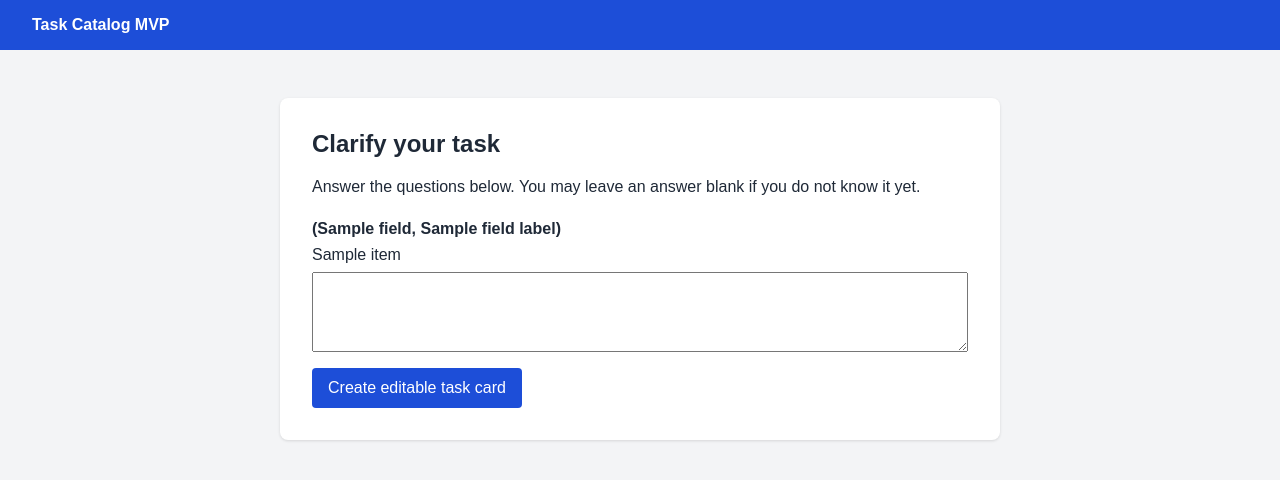
After one commit to BAITC-Hacks/hack-8bfb93dd-slivkiman, a Flask app: template templates/clarify_task.html in a window 1280 px wide. The commit adds this page. Shown: the top 480 px of the page. Run offline with Flask 3, Linux system fonts and the light colour scheme; the template is opened without the code that fills it: most values are stand-ins (such as "Sample title", 1, 10 or a date in 2020).

Commit message:
Add AI task clarification and editable task card

```diff
--- a/app.py
+++ b/app.py
@@ -1,24 +1,115 @@
+import json
+import os
+
 from flask import Flask, render_template, request
+from openai import OpenAI
 
 
 app = Flask(__name__)
 
+TASK_FIELDS = {
+    "title": "Title", "context": "Context", "business_need": "Business need",
+    "target_users": "Target users", "available_data_materials": "Available data/materials",
+    "constraints": "Constraints", "expected_result": "Expected result",
+    "success_criteria": "Success criteria", "business_contact": "Business contact",
+    "interaction_format": "Interaction format",
+}
+
+FALLBACK_QUESTIONS = [
+    {"field": "target_users", "question": "Who will use the proposed solution?"},
+    {"field": "expected_result", "question": "What result or deliverable would you like the student team to produce?"},
+    {"field": "success_criteria", "question": "How will you know the task has been completed successfully?"},
+]
+
+QUESTION_SCHEMA = {
+    "type": "object",
+    "properties": {"questions": {"type": "array", "items": {
+        "type": "object",
+        "properties": {"field": {"type": "string", "enum": list(TASK_FIELDS)}, "question": {"type": "string"}},
+        "required": ["field", "question"], "additionalProperties": False,
+    }}},
+    "required": ["questions"], "additionalProperties": False,
+}
+
+
+def validate_questions(data):
+    """Return safe question dictionaries or raise ValueError for bad AI output."""
+    if not isinstance(data, dict) or not isinstance(data.get("questions"), list):
+        raise ValueError("The response does not contain a questions list.")
+
+    questions = []
+    seen_fields = set()
+    for item in data["questions"]:
+        if not isinstance(item, dict):
+            continue
+        field = item.get("field")
+        question = item.get("question", "").strip()
+        if field in TASK_FIELDS and question and field not in seen_fields:
+            questions.append({"field": field, "question": question})
+            seen_fields.add(field)
+    if len(questions) < 3:
+        raise ValueError("Fewer than three valid questions were returned.")
+    return questions
+
+
+def generate_questions(description):
+    """Ask OpenAI for missing-information questions, with a safe fallback."""
+    api_key = os.getenv("OPENAI_API_KEY")
+    if not api_key:
+        return FALLBACK_QUESTIONS, "OpenAI is not configured, so we are using starter questions."
+
+    instructions = (
+        "You help prepare a business task card. Return only clarification questions for "
+        "information missing from the user's rough description. Do not state, assume, "
+        "infer, summarize, or invent business facts. Each question must ask about one "
+        "supplied field. Produce at least three concise, relevant questions. Do not ask "
+        "about a field already covered by the description."
+    )
+    try:
+        client = OpenAI(api_key=api_key)
+        response = client.responses.create(
+            model="gpt-4o-mini", instructions=instructions, input=description,
+            text={"format": {"type": "json_schema", "name": "clarification_questions",
+                              "strict": True, "schema": QUESTION_SCHEMA}},
+        )
+        return validate_questions(json.loads(response.output_text)), None
+    except (Exception, json.JSONDecodeError, ValueError):
+        return FALLBACK_QUESTIONS, "We could not generate AI questions right now. Starter questions are shown so you can continue."
+
 
 @app.route("/")
 def home():
-    """Show the application home page."""
     return render_template("home.html")
 
 
-@app.route("/create-task", methods=["GET", "POST"])
+@app.route("/create-task")
 def create_task():
-    """Display a task form and show the submitted rough description."""
-    description = None
+    return render_template("create_task.html")
 
-    if request.method == "POST":
-        description = request.form.get("description", "").strip()
 
-    return render_template("create_task.html", description=description)
+@app.route("/clarify", methods=["POST"])
+def clarify_task():
+    description = request.form.get("description", "").strip()
+    if not description:
+        return render_template("create_task.html", error="Please enter a rough task description."), 400
+    questions, error = generate_questions(description)
+    return render_template("clarify_task.html", description=description, questions=questions,
+                           error=error, field_labels=TASK_FIELDS)
+
+
+@app.route("/task-card", methods=["POST"])
+def task_card():
+    """Create an editable card from the user's description and answers only."""
+    card = {field: "" for field in TASK_FIELDS}
+    card["business_need"] = request.form.get("description", "").strip()
+    for field in TASK_FIELDS:
+        answer = request.form.get(field, "").strip()
+        if answer:
+            if field == "business_need" and card[field]:
+                card[field] = f"{card[field]}\n\n{answer}"
+            else:
+                card[field] = answer
+    return render_template("task_card.html", card=card, field_labels=TASK_FIELDS)
 
 
 if __name__ == "__main__":
--- a/requirements.txt
+++ b/requirements.txt
@@ -1 +1,2 @@
 Flask>=3.0,<4.0
+openai>=1.0,<2.0
--- a/static/style.css
+++ b/static/style.css
@@ -70,3 +70,12 @@ button, .button {
 .result p {
     white-space: pre-wrap;
 }
+
+.error, .notice {
+    border-radius: 4px;
+    padding: 0.75rem;
+}
+
+.error { background: #fee2e2; color: #991b1b; }
+.notice { background: #fef3c7; color: #92400e; }
+.question { margin: 0.25rem 0 0.5rem; }
--- /dev/null
+++ b/templates/clarify_task.html
@@ -0,0 +1,22 @@
+{% extends "base.html" %}
+
+{% block title %}Clarify Task | Task Catalog MVP{% endblock %}
+
+{% block content %}
+<section class="card">
+    <h1>Clarify your task</h1>
+    <p>Answer the questions below. You may leave an answer blank if you do not know it yet.</p>
+    {% if error %}
+        <p class="notice">{{ error }}</p>
+    {% endif %}
+    <form method="post" action="{{ url_for('task_card') }}">
+        <input type="hidden" name="description" value="{{ description }}">
+        {% for item in questions %}
+            <label for="{{ item.field }}">{{ field_labels[item.field] }}</label>
+            <p class="question">{{ item.question }}</p>
+            <textarea id="{{ item.field }}" name="{{ item.field }}" rows="3"></textarea>
+        {% endfor %}
+        <button type="submit">Create editable task card</button>
+    </form>
+</section>
+{% endblock %}
```
Also changed, not shown: templates/create_task.html (+4 -13 lines), templates/task_card.html (added, +16 -0 lines), README.md, 2 other files.
